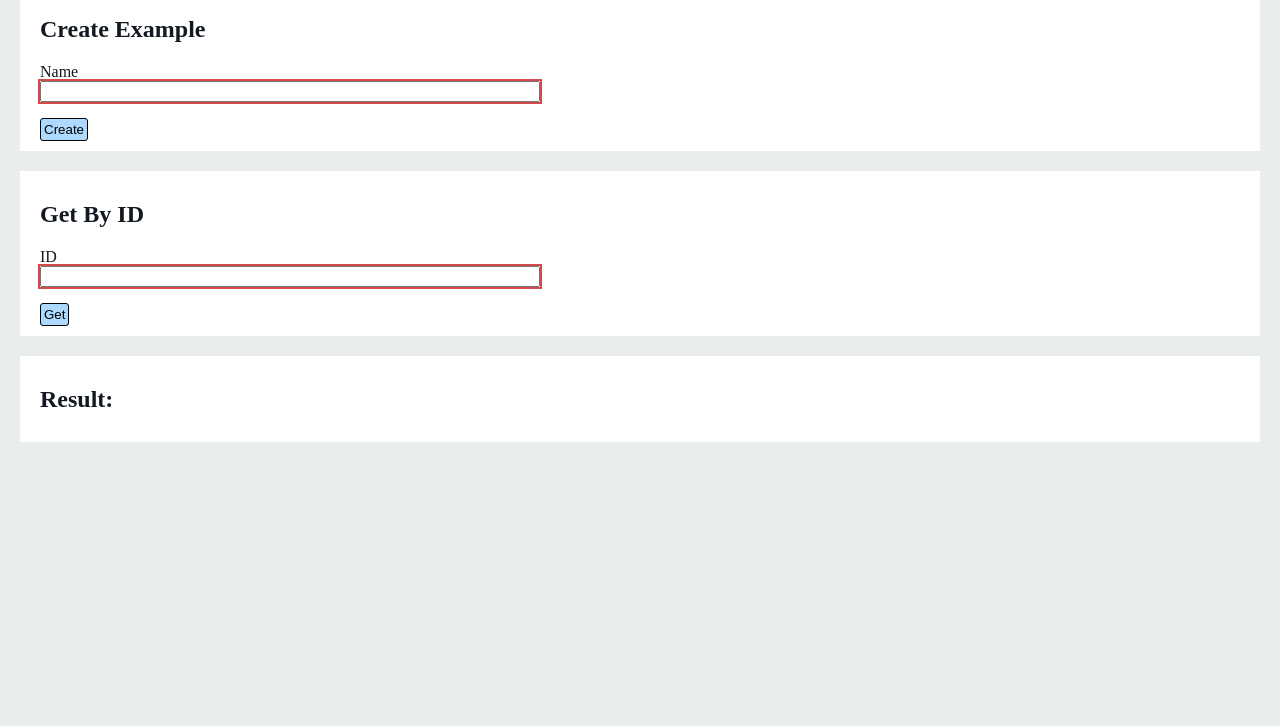
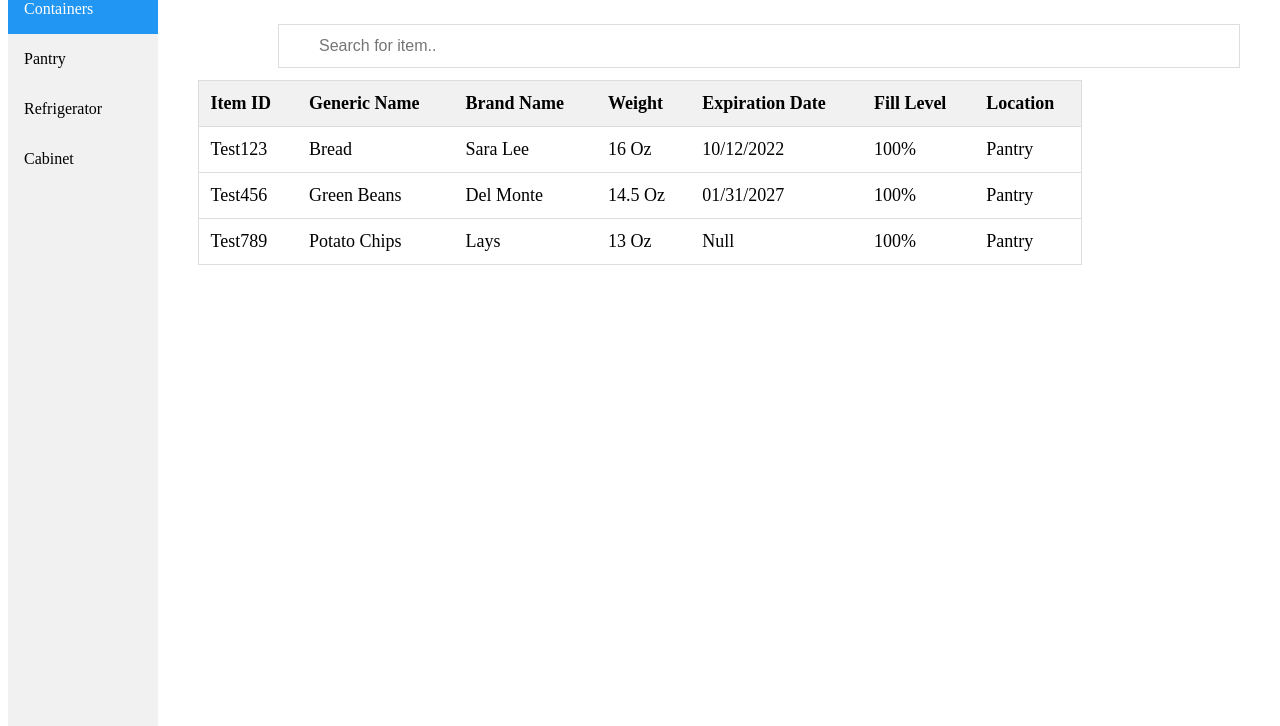
Before and after one commit to tjake459/KenzieLBC, a website built with webpack: page Frontend/src/index.html in a window 1280 px wide. Shown: the part 74-800 px from the top of the page. Built offline with nearby package versions, Linux system fonts and the light colour scheme.

Commit message:
Updated Frontend

```diff
--- a/Frontend/src/index.html
+++ b/Frontend/src/index.html
@@ -1,40 +1,107 @@
 <!DOCTYPE html>
-<html>
+<html lang="en">
 <head>
-    <script type="text/javascript" src="examplePage.js"></script>
-    <link rel="stylesheet" type="text/css" href="css/style.css">
-    <link rel="stylesheet" type="text/css" href="https://cdn.jsdelivr.net/npm/toastify-js/src/toastify.min.css">
+    <meta charset="UTF-8">
+    <script type="text/javascript" src="pages/mainPage.js"></script>
+    <link rel="stylesheet" type="text/css" href="css/main.css">
+    <title>Team Hammerhead</title>
 </head>
-<body class="background">
-    <header class="header" id="header">
-        <div class="site-title">
-            <a class="header_home" href="index.html">Example App</a>
-        </div>
-    </header>
-    <div class="card">
-        <h2>Create Example</h2>
-        <form class="card-content" id="create-form">
-            <p class="form-field">
-                <label>Name</label>
-                <input type="text" required class="validated-field" id="create-name-field">
-            </p>
-            <button type="submit">Create</button>
-        </form>
-    </div>
-    <div class="card">
-        <h2>Get By ID</h2>
-        <form class="card-content" id="get-by-id-form">
-            <p class="form-field">
-                <label>ID</label>
-                <input type="text" required class="validated-field" id="id-field">
-            </p>
-            <button type="submit">Get</button>
-        </form>
-    </div>
-    <div class="card" id="result">
-        <h2>Result:</h2>
-        <p id="result-info"></p>
-    </div>
+<body class ="background">
+<div class="topnav">
+    <img src="assets/logo.png" alt="Hammerhead-Log">
+    <a class="active" href="#">Home</a>
+    <a href="addItem.html">Add Item</a>
+    <a href="updateItem.html">Update Item</a>
+    <a href="removeItem.html">Remove Item</a>
+</div>
+
+<div class="sidebar">
+    <a class="active" href="#container">Containers</a>
+    <a href="#pantry">Pantry</a>
+    <a href="#refrigerator">Refrigerator</a>
+    <a href="#cabinet">Cabinet</a>
+</div>
+
+<input type="text" id="tableInput" placeholder="Search for item..">
+
+<table id="itemTable">
+    <tr class="header">
+        <th>Item ID</th>
+        <th>Generic Name</th>
+        <th>Brand Name</th>
+        <th>Weight</th>
+        <th>Expiration Date</th>
+        <th>Fill Level</th>
+        <th>Location</th>
+    </tr>
+    <tr>
+        <td>Test123</td>
+        <td>Bread</td>
+        <td>Sara Lee</td>
+        <td>16 Oz</td>
+        <td>10/12/2022</td>
+        <td>100%</td>
+        <td>Pantry</td>
+    </tr>
+    <tr>
+        <td>Test456</td>
+        <td>Green Beans</td>
+        <td>Del Monte</td>
+        <td>14.5 Oz</td>
+        <td>01/31/2027</td>
+        <td>100%</td>
+        <td>Pantry</td>
+    </tr>
+    <tr>
+        <td>Test789</td>
+        <td>Potato Chips</td>
+        <td>Lays</td>
+        <td>13 Oz</td>
+        <td>Null</td>
+        <td>100%</td>
+        <td>Pantry</td>
+    </tr>
+</table>
 
 </body>
 </html>
+<!--<!DOCTYPE html>-->
+<!--<html>-->
+<!--<head>-->
+<!--    <script type="text/javascript" src="mainPage.js"></script>-->
+<!--    <link rel="stylesheet" type="text/css" href="css/style.css">-->
+<!--    <link rel="stylesheet" type="text/css" href="https://cdn.jsdelivr.net/npm/toastify-js/src/toastify.min.css">-->
+<!--</head>-->
+<!--<body class="background">-->
+<!--    <header class="header" id="header">-->
+<!--        <div class="site-title">-->
+<!--            <a class="header_home" href="index.html">Pantry App</a>-->
+<!--        </div>-->
+<!--    </header>-->
+<!--    <div class="card">-->
+<!--        <h2>Create Example</h2>-->
+<!--        <form class="card-content" id="create-form">-->
+<!--            <p class="form-field">-->
+<!--                <label>Name</label>-->
+<!--                <input type="text" required class="validated-field" id="create-name-field">-->
+<!--            </p>-->
+<!--            <button type="submit">Create</button>-->
+<!--        </form>-->
+<!--    </div>-->
+<!--    <div class="card">-->
+<!--        <h2>Get By ID</h2>-->
+<!--        <form class="card-content" id="get-by-id-form">-->
+<!--            <p class="form-field">-->
+<!--                <label>ID</label>-->
+<!--                <input type="text" required class="validated-field" id="id-field">-->
+<!--            </p>-->
+<!--            <button type="submit">Get</button>-->
+<!--        </form>-->
+<!--    </div>-->
+<!--    <div class="card" id="result">-->
+<!--        <h2>Result:</h2>-->
+<!--        <p id="result-info"></p>-->
+<!--    </div>-->
+
+<!--</body>-->
+<!--</html>-->
--- a/Frontend/src/pages/mainPage.js
+++ b/Frontend/src/pages/mainPage.js
@@ -1 +1,88 @@
-console.log('It worked');
+import BaseClass from "../util/baseClass";
+import DataStore from "../util/DataStore";
+import ExampleClient from "../api/exampleClient";
+
+/**
+ * Logic needed for the view playlist page of the website.
+ */
+class ExamplePage extends BaseClass {
+
+    constructor() {
+        super();
+        this.bindClassMethods(['onGet', 'onCreate', 'renderExample'], this);
+        this.dataStore = new DataStore();
+    }
+
+    /**
+     * Once the page has loaded, set up the event handlers and fetch the concert list.
+     */
+    async mount() {
+        document.getElementById('get-by-id-form').addEventListener('submit', this.onGet);
+        document.getElementById('create-form').addEventListener('submit', this.onCreate);
+        this.client = new ExampleClient();
+
+        this.dataStore.addChangeListener(this.renderExample)
+    }
+
+    // Render Methods --------------------------------------------------------------------------------------------------
+
+    async renderExample() {
+        let resultArea = document.getElementById("result-info");
+
+        const example = this.dataStore.get("example");
+
+        if (example) {
+            resultArea.innerHTML = `
+                <div>ID: ${example.id}</div>
+                <div>Name: ${example.name}</div>
+            `
+        } else {
+            resultArea.innerHTML = "No Item";
+        }
+    }
+
+    // Event Handlers --------------------------------------------------------------------------------------------------
+
+    async onGet(event) {
+        // Prevent the page from refreshing on form submit
+        event.preventDefault();
+
+        let id = document.getElementById("id-field").value;
+        this.dataStore.set("example", null);
+
+        let result = await this.client.getExample(id, this.errorHandler);
+        this.dataStore.set("example", result);
+        if (result) {
+            this.showMessage(`Got ${result.name}!`)
+        } else {
+            this.errorHandler("Error doing GET!  Try again...");
+        }
+    }
+
+    async onCreate(event) {
+        // Prevent the page from refreshing on form submit
+        event.preventDefault();
+        this.dataStore.set("example", null);
+
+        let name = document.getElementById("create-name-field").value;
+
+        const createdExample = await this.client.createExample(name, this.errorHandler);
+        this.dataStore.set("example", createdExample);
+
+        if (createdExample) {
+            this.showMessage(`Created ${createdExample.name}!`)
+        } else {
+            this.errorHandler("Error creating!  Try again...");
+        }
+    }
+}
+
+/**
+ * Main method to run when the page contents have loaded.
+ */
+const main = async () => {
+    const examplePage = new ExamplePage();
+    examplePage.mount();
+};
+
+window.addEventListener('DOMContentLoaded', main);
--- a/Frontend/webpack.config.js
+++ b/Frontend/webpack.config.js
@@ -27,8 +27,8 @@ module.exports = {
   },
   plugins: [
     new HtmlWebpackPlugin({
-      template: './src/main.html',
-      filename: 'main.html',
+      template: './src/index.html',
+      filename: 'index.html',
       inject: false
     }),
     new CopyPlugin({
--- a/PantryTable.yaml
+++ b/PantryTable.yaml
@@ -21,7 +21,7 @@ Resources:
       PointInTimeRecoverySpecification:
         PointInTimeRecoveryEnabled: false
       BillingMode: PAY_PER_REQUEST
-      TableName: "Pantry"
+      TableName: "PantryTable"
       GlobalSecondaryIndexes:
         - IndexName: "LocationIndex"
           KeySchema:
```
Also changed, not shown: Frontend/src/pages/examplePage.js (deleted, +0 -88 lines).
